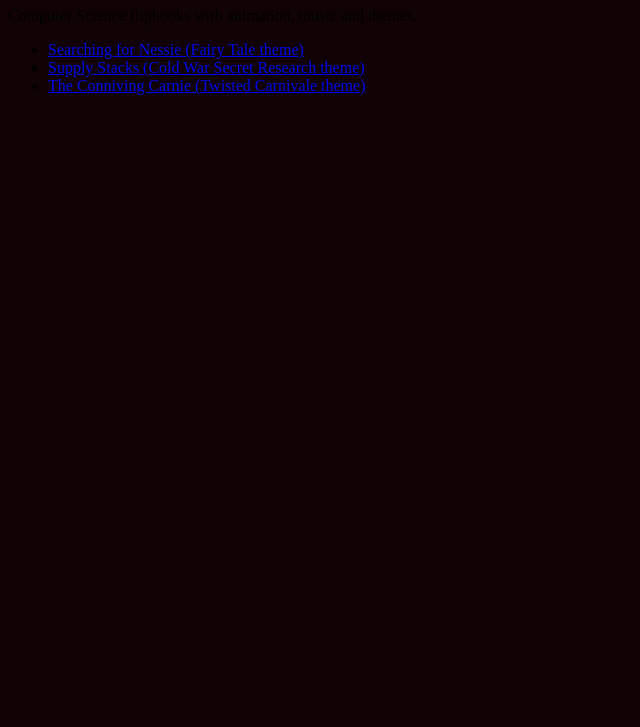
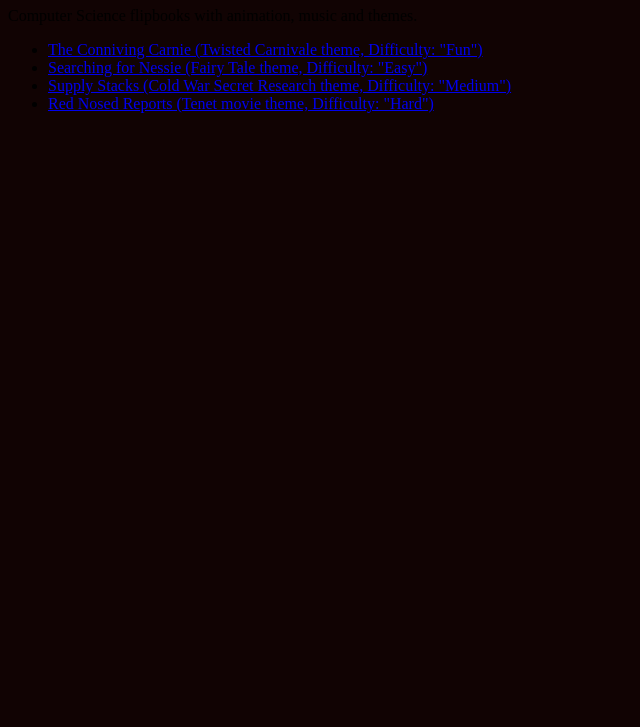
Before and after one commit to rkeeves/tales-of-the-algorhymer, a plain HTML site: page index.html in a window 1280 px wide. Shown: the part 73-800 px from the top of the page, without its empty margins (0-640 px from the left). Drawn offline with Linux system fonts and the light colour scheme.

Commit message:
put warning sign for readers

```diff
--- a/index.html
+++ b/index.html
@@ -14,9 +14,10 @@
 		<h1>Tales of the Algorhymer</h1>
 		<p>Computer Science flipbooks with animation, music and themes.</p>
 		<ul>
-			<li><a href="/tales-of-the-algorhymer/static/nessie/index.html">Searching for Nessie (Fairy Tale theme)</a></li>
-			<li><a href="/tales-of-the-algorhymer/static/supply-stacks/index.html">Supply Stacks (Cold War Secret Research theme)</a></li>
-			<li><a href="/tales-of-the-algorhymer/static/the-conniving-carnie/index.html">The Conniving Carnie (Twisted Carnivale theme)</a></li>
+			<li><a href="/tales-of-the-algorhymer/static/the-conniving-carnie/index.html">The Conniving Carnie (Twisted Carnivale theme, Difficulty: "Fun")</a></li>
+			<li><a href="/tales-of-the-algorhymer/static/nessie/index.html">Searching for Nessie (Fairy Tale theme, Difficulty: "Easy")</a></li>
+			<li><a href="/tales-of-the-algorhymer/static/supply-stacks/index.html">Supply Stacks (Cold War Secret Research theme, Difficulty: "Medium")</a></li>
+			<li><a href="/tales-of-the-algorhymer/static/red-nosed-reports/index.html">Red Nosed Reports (Tenet movie theme, Difficulty: "Hard")</a></li>
 		</ul>
 </body>
 </html>
```
